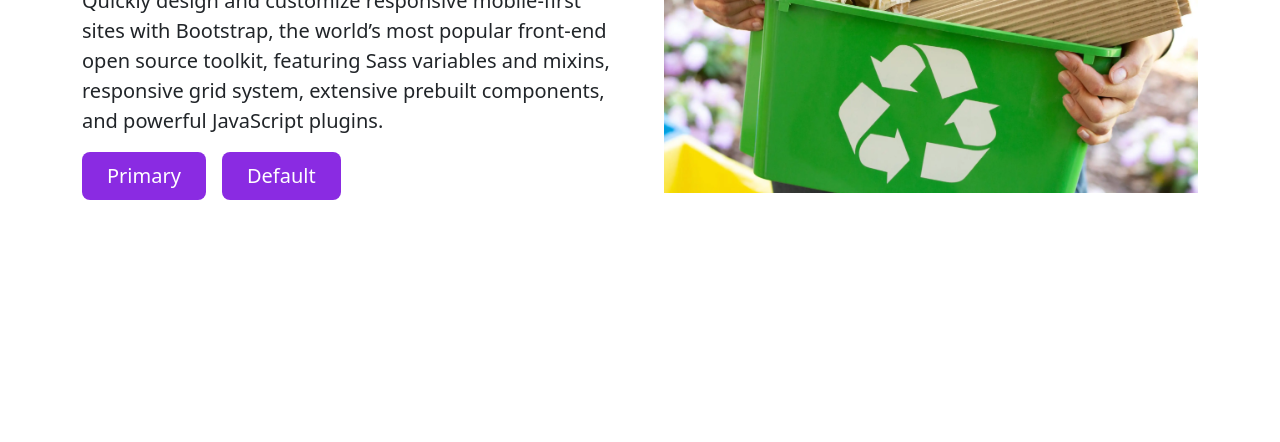
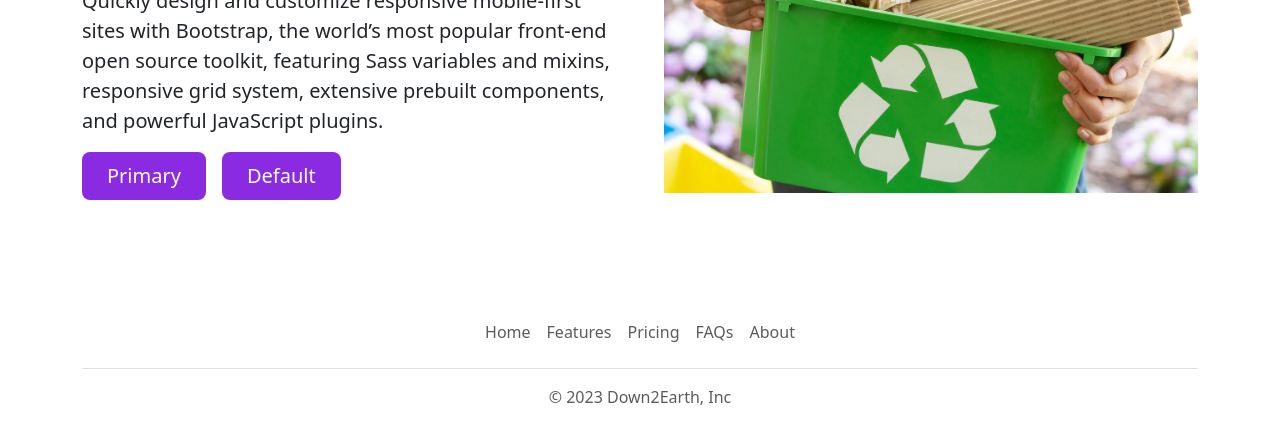
Before and after one commit to ElliotDavid/down2earth, a plain HTML site: page index.html in a window 1280 px wide. Shown: the part 342-784 px from the top of the page. Drawn offline with nearby package versions, Linux system fonts and the light colour scheme.

Commit message:
Agregamos las paginas y avanzamos con la pagina

```diff
--- /dev/null
+++ b/css/estilo.scss
@@ -0,0 +1,3 @@
+.footerStyle {
+    background-color: bisque;
+}
--- a/index.html
+++ b/index.html
@@ -52,6 +52,19 @@
         </div>
       </div>
 
+      <div class="container">
+        <footer class="py-3 my-4 footerStyle">
+          <ul class="nav justify-content-center border-bottom pb-3 mb-3">
+            <li class="nav-item"><a href="#" class="nav-link px-2 text-body-secondary">Home</a></li>
+            <li class="nav-item"><a href="#" class="nav-link px-2 text-body-secondary">Features</a></li>
+            <li class="nav-item"><a href="#" class="nav-link px-2 text-body-secondary">Pricing</a></li>
+            <li class="nav-item"><a href="#" class="nav-link px-2 text-body-secondary">FAQs</a></li>
+            <li class="nav-item"><a href="#" class="nav-link px-2 text-body-secondary">About</a></li>
+          </ul>
+          <p class="text-center text-body-secondary">&copy; 2023 Down2Earth, Inc</p>
+        </footer>
+      </div>
+
     <script src="https://cdn.jsdelivr.net/npm/bootstrap@5.3.1/dist/js/bootstrap.bundle.min.js" integrity="sha384-HwwvtgBNo3bZJJLYd8oVXjrBZt8cqVSpeBNS5n7C8IVInixGAoxmnlMuBnhbgrkm" crossorigin="anonymous"></script>
 </body>
 </html>
```
